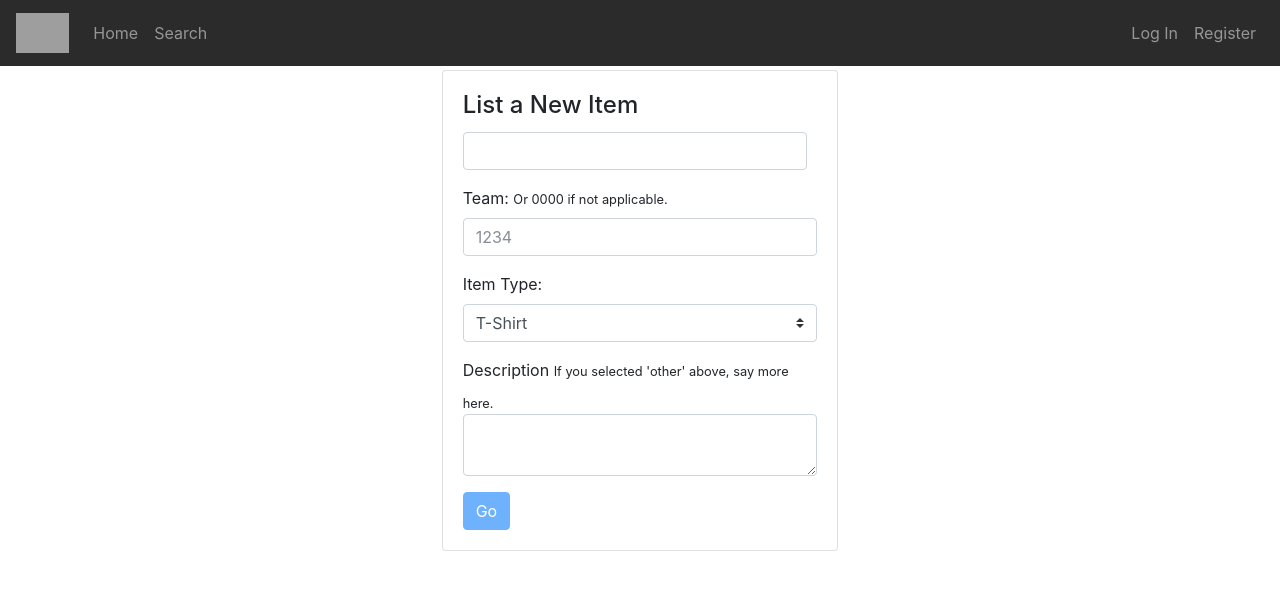
After one commit to dc74089/oneshirt, a Django app: page /item/add/ in a window 1280 px wide. The commit adds this page. Shown: the top 590 px of the page. Run offline with Django 3.2, Linux system fonts and the light colour scheme; some libraries are stand-ins or nearby versions; grey boxes are pictures that could not be loaded.

Commit message:
An add-item page

```diff
--- a/trade/templates/trade/base.html
+++ b/trade/templates/trade/base.html
@@ -12,9 +12,6 @@
 
   <!-- Import Bootstrap -->
   <link rel="stylesheet" href="{% static 'trade/bootstrap.css' %}">
-  <script src="https://code.jquery.com/jquery-3.2.1.min.js" integrity="sha256-hwg4gsxgFZhOsEEamdOYGBf13FyQuiTwlAQgxVSNgt4=" crossorigin="anonymous"></script>
-  <script src="https://cdnjs.cloudflare.com/ajax/libs/popper.js/1.12.3/umd/popper.min.js" integrity="sha384-vFJXuSJphROIrBnz7yo7oB41mKfc8JzQZiCq4NCceLEaO4IHwicKwpJf9c9IpFgh" crossorigin="anonymous"></script>
-  <script src="https://maxcdn.bootstrapcdn.com/bootstrap/4.0.0-beta.2/js/bootstrap.min.js" integrity="sha384-alpBpkh1PFOepccYVYDB4do5UnbKysX5WZXm3XxPqe5iKTfUKjNkCk9SaVuEZflJ" crossorigin="anonymous"></script>
 
   <!-- Required Bootstrap meta tags -->
   <meta charset="utf-8">
@@ -90,5 +87,9 @@
       Hello World! Override me!
     {% endblock %}
   </main>
+
+  <script src="https://code.jquery.com/jquery-3.2.1.min.js" integrity="sha256-hwg4gsxgFZhOsEEamdOYGBf13FyQuiTwlAQgxVSNgt4=" crossorigin="anonymous"></script>
+  <script src="https://cdnjs.cloudflare.com/ajax/libs/popper.js/1.12.3/umd/popper.min.js" integrity="sha384-vFJXuSJphROIrBnz7yo7oB41mKfc8JzQZiCq4NCceLEaO4IHwicKwpJf9c9IpFgh" crossorigin="anonymous"></script>
+  <script src="https://maxcdn.bootstrapcdn.com/bootstrap/4.0.0-beta.2/js/bootstrap.min.js" integrity="sha384-alpBpkh1PFOepccYVYDB4do5UnbKysX5WZXm3XxPqe5iKTfUKjNkCk9SaVuEZflJ" crossorigin="anonymous"></script>
 </body>
 </html>
--- a/trade/templates/trade/index_home.html
+++ b/trade/templates/trade/index_home.html
@@ -10,7 +10,7 @@
         <p class="card-text">Just register an account, list what you're willing to trade, take a look at what others have posted, and make a trade offer. Head over to our search page to filter by event or find a particular team. It's shirt trading, simplified.</p>
         <a href="{% url 'trade:register' %}" class="btn btn-primary">Register</a>
         {% else %}
-        <a href="{% url 'trade:listing_new' %}" class="btn btn-primary">List Items</a>
+        <a href="{% url 'trade:item_add' %}" class="btn btn-primary">List Items</a>
         {% endif %}
         <a href="{% url 'trade:search' %}" class="btn ">Search</a>
       </div>
--- /dev/null
+++ b/trade/templates/trade/item_add.html
@@ -0,0 +1,41 @@
+{% extends "trade/base.html" %}
+
+{% block content %}
+<div class="row">
+  <div class="col-sm-6 col-md-4 ml-auto mr-auto">
+    <div class="card">
+      <div class="card-body">
+        <h4 class="card-title">List a New Item</h4>
+        <form action="{% url 'trade:item_add' %}" method="post">
+          {% csrf_token %}
+          <div class="form-group">
+            <label class="custom-file" id="pic">
+              <input type="file" class="custom-file-input">
+              <span class="custom-file-control"></span>
+            </label>
+          </div>
+          <div class="form-group">
+            <label for="team">Team:</label>
+            <small>Or 0000 if not applicable.</small>
+            <input type="number" class="form-control" name="team" id="team" placeholder="1234">
+          </div>
+          <div class="form-group">
+            <label for="type">Item Type:</label></br>
+            <select class="custom-select w-100" name="type" id="type">
+              {% for item in types %}
+                <option value="{{item.0}}">{{item.1}}</option>
+              {% endfor %}
+            </select>
+          </div>
+          <div class="form-group">
+            <label for="description">Description</label>
+            <small>If you selected 'other' above, say more here.</small></br>
+            <textarea class="w-100 form-control" name="description" id="description"></textarea>
+          </div>
+          <button type="submit" disabled class="btn btn-primary">Go</button>
+        </form>
+      </div>
+    </div>
+  </div>
+</div>
+{% endblock %}
--- a/trade/urls.py
+++ b/trade/urls.py
@@ -1,6 +1,6 @@
 from django.conf.urls import url
 
-from .views import index, auth, search, listing
+from .views import index, auth, search, item
 
 app_name = 'trade'
 urlpatterns = [
@@ -12,8 +12,8 @@ urlpatterns = [
     url(r'^logout/$', auth.logout, name='logout'),
     url(r'^register/$', auth.register, name='register'),
 
-    #Listings
-    url(r'^listing/new/$', listing.new, name='listing_new'),
+    #Items
+    url(r'^item/add/$', item.new, name='item_add'),
 
     #Search
     url(r'^search/$', search.search, name='search'),
--- /dev/null
+++ b/trade/views/item.py
@@ -0,0 +1,12 @@
+from django.shortcuts import render
+
+from ..models import Item
+
+def view(request):
+    pass
+
+def new(request):
+    ctx = {}
+    ctx['types'] = Item.item_types
+
+    return render(request, 'trade/item_add.html', ctx)
--- a/trade/views/listing.py
+++ /dev/null
@@ -1,5 +0,0 @@
-def view(request):
-    pass
-
-def new(request):
-    pass
```
Also changed, not shown: trade/templates/trade/auth_register.html (+5 -5 lines).
